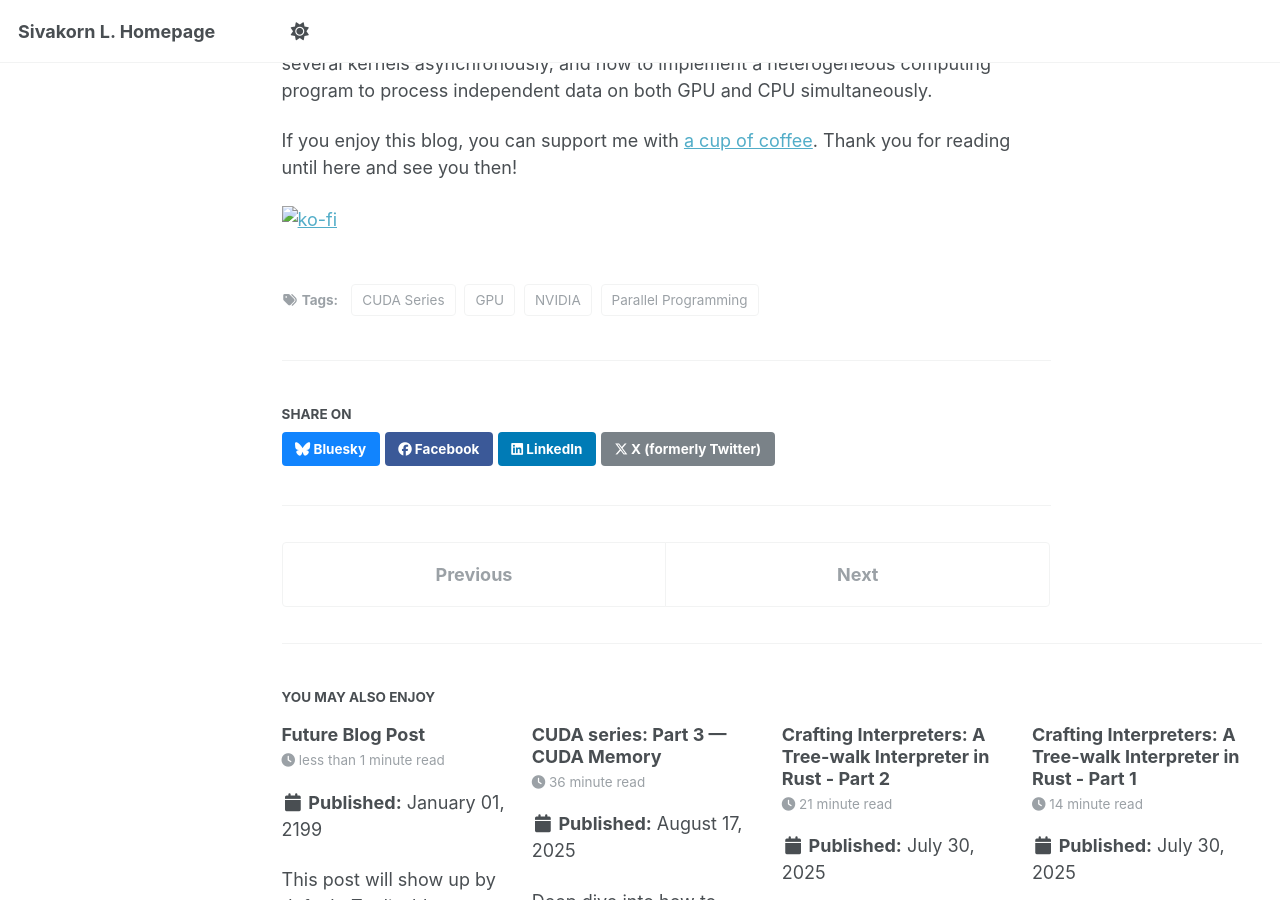
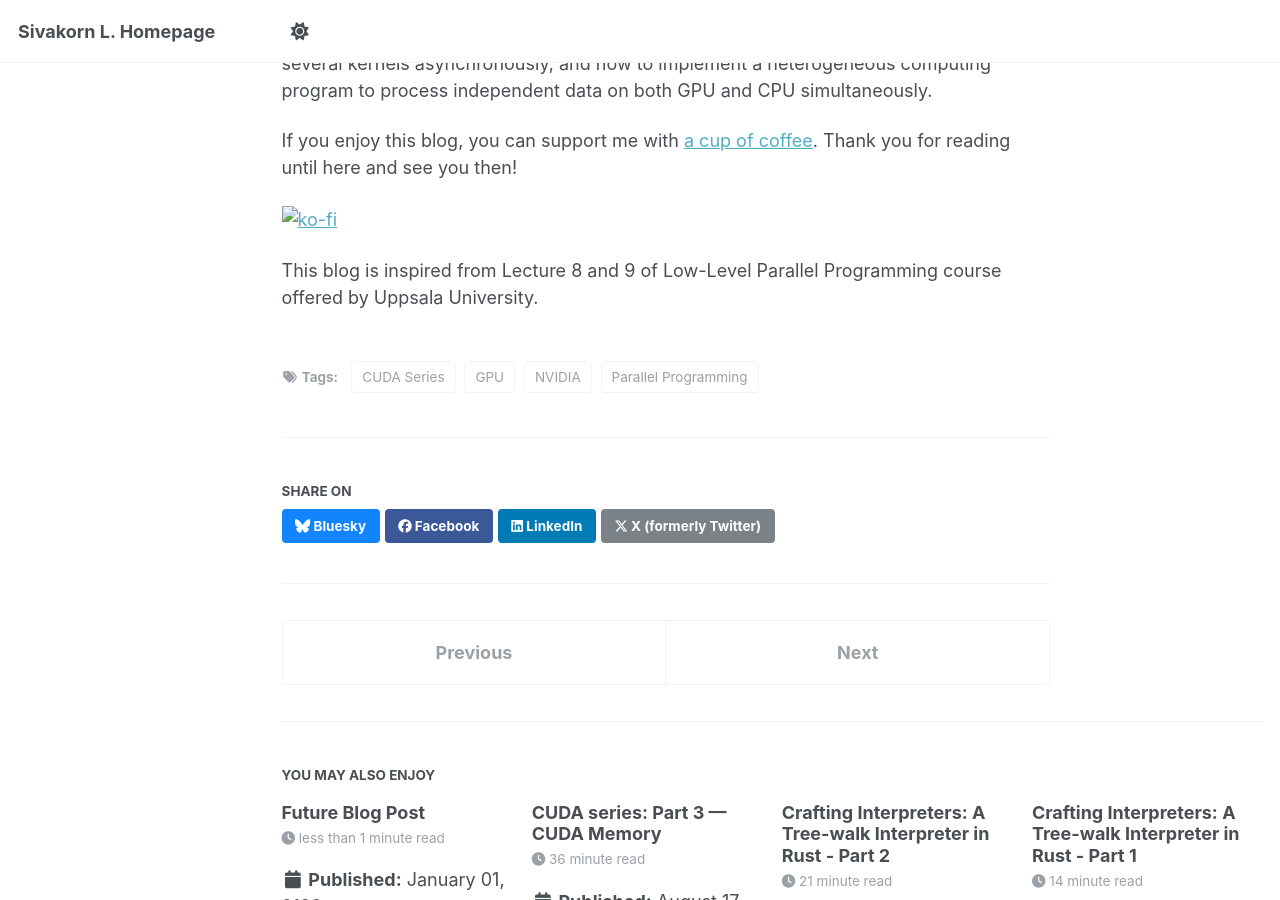
Before and after one commit to CaQtiml/caqtiml.github.io, a Jekyll site: the page built from _posts/CUDA/2025-08-19-gpu_3.md, in a window 1280 px wide and 900 px high, scrolled down 14929 px. Built offline with Jekyll 4.4.1, drawn with Linux system fonts in a browser that asks for light colours; a script that is not in the unit is left out.

Commit message:
add a reference to GPU blogs

```diff
--- a/_posts/CUDA/2025-08-19-gpu_3.md
+++ b/_posts/CUDA/2025-08-19-gpu_3.md
@@ -538,3 +538,5 @@ This is the end of this part. Now, you have an idea of how to use CUDA streams t
 If you enjoy this blog, you can support me with [a cup of coffee](https://ko-fi.com/caqtiml/tip). Thank you for reading until here and see you then!
 
 [![ko-fi](https://ko-fi.com/img/githubbutton_sm.svg)](https://ko-fi.com/caqtiml/tip)
+
+This blog is inspired from Lecture 8 and 9 of Low-Level Parallel Programming course offered by Uppsala University.
```
Also changed, not shown: _posts/CUDA/2025-07-05-gpu_1.md (+2 -0 lines), _posts/CUDA/2025-07-13-gpu_2.md (+2 -0 lines).
